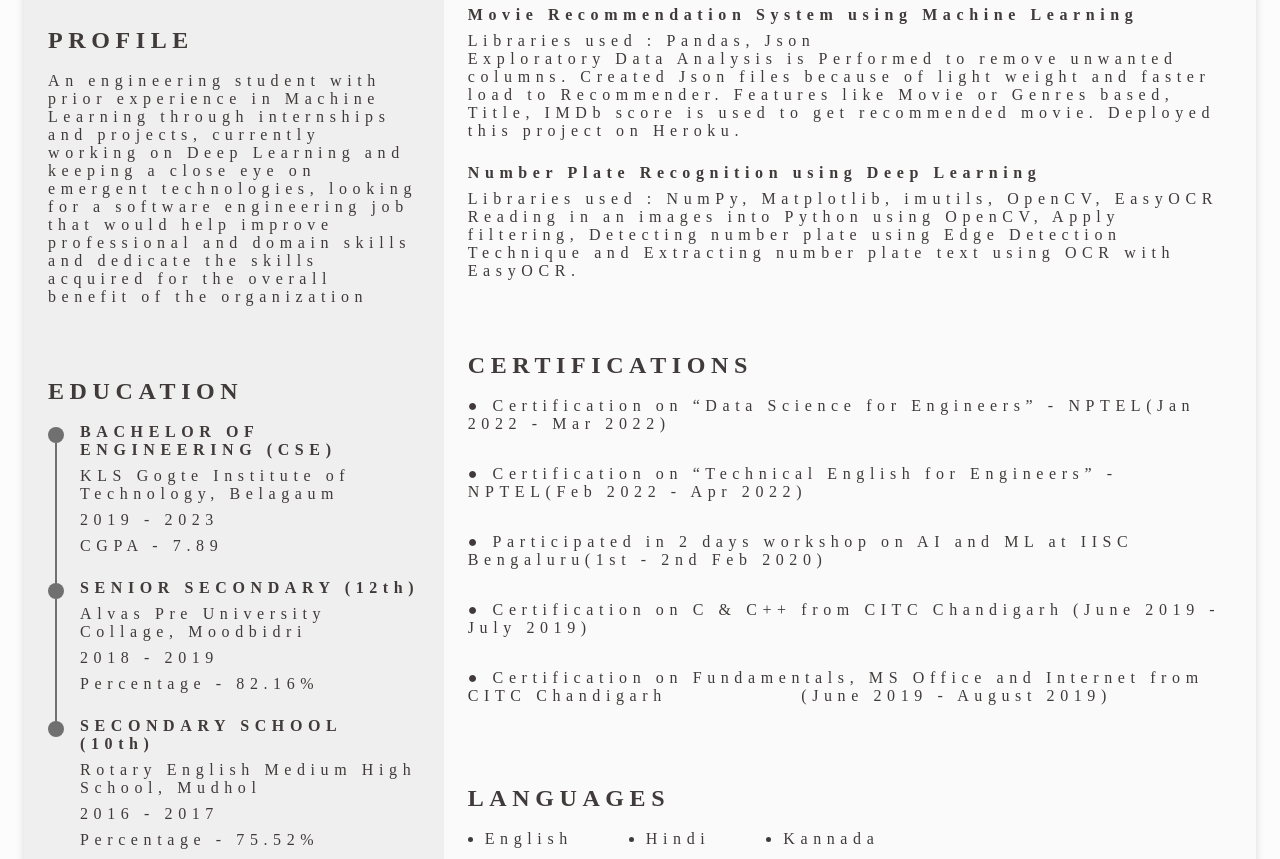
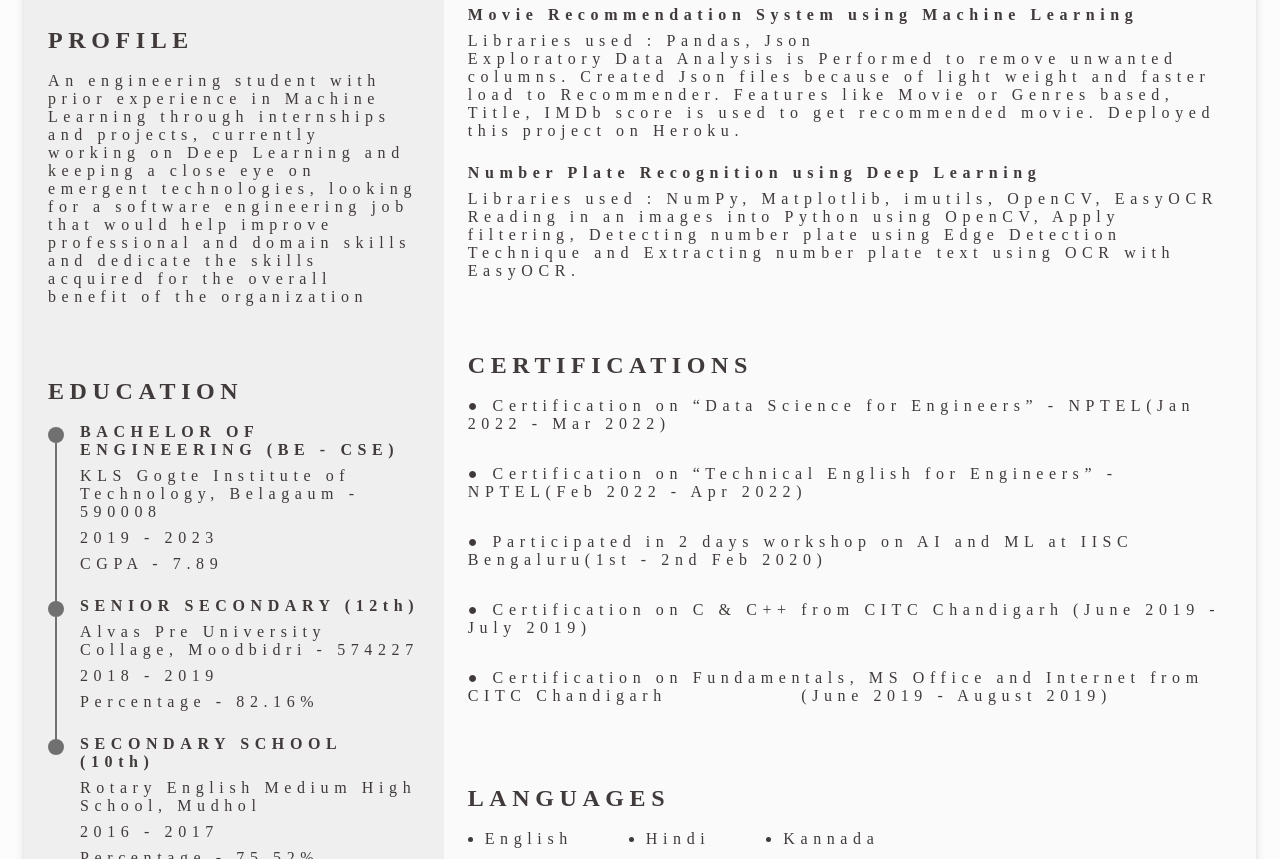
Before and after one commit to PavanChikkodikar/Responsive-Resume-Cv-Website, a plain HTML site: page index.html in a window 1280 px wide. Shown: the part 812-1671 px from the top of the page. Drawn offline with nearby package versions, Linux system fonts and the light colour scheme.

Commit message:
first commit

```diff
--- a/index.html
+++ b/index.html
@@ -93,9 +93,10 @@
 
                             <div class="home__address bd-grid">
                                 <span class="home__information">
-                                    <i class='bx bx-map home__icon'></i>Ward no 2, Desai Galli - Mudhol 587313
+                                    <i class='bx bx-map home__icon'></i>Ward no 2, Desai Galli, Near Old TMC - Mudhol 587313
                                 </span>
                                 <span class="home__information">
+
                                     <i class='bx bx-envelope home__icon'></i>pavanchikkodikar@gmail.com
                                 </span>
                                 <span class="home__information">
@@ -153,8 +154,8 @@
                                 </div>
 
                                 <div class="education__data bd-grid">
-                                    <h3 class="education__title" style="font-weight:700 ;">BACHELOR OF ENGINEERING (CSE)</h3>
-                                    <span class="education__studies">KLS Gogte Institute of Technology, Belagaum</span>
+                                    <h3 class="education__title" style="font-weight:700 ;">BACHELOR OF ENGINEERING (BE - CSE)</h3>
+                                    <span class="education__studies">KLS Gogte Institute of Technology, Belagaum - 590008</span>
                                     <span class="education__year">2019 - 2023</span>
                                     <span class="education__cpga">CGPA - 7.89</span>
                                 </div>
@@ -168,7 +169,7 @@
 
                                 <div class="education__data bd-grid">
                                     <h3 class="education__title" style="font-weight:700 ;">SENIOR SECONDARY (12th)</h3>
-                                    <span class="education__studies">Alvas Pre University Collage, Moodbidri</span>
+                                    <span class="education__studies">Alvas Pre University Collage, Moodbidri - 574227</span>
                                     <span class="education__year">2018 - 2019</span>
                                     <span class="education__cpga">Percentage - 82.16%</span>
                                 </div>
```
